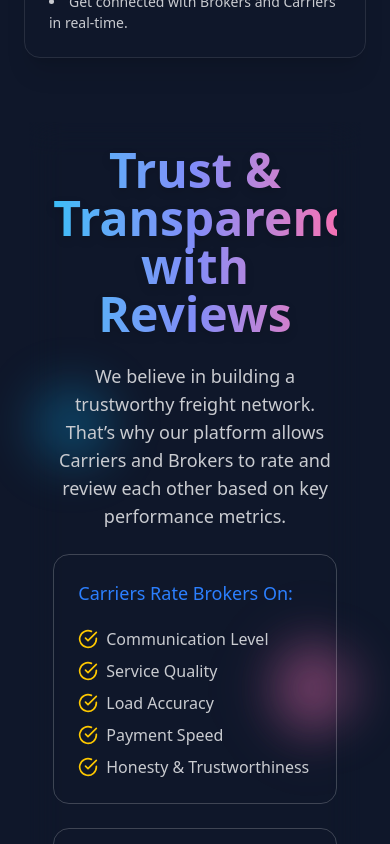
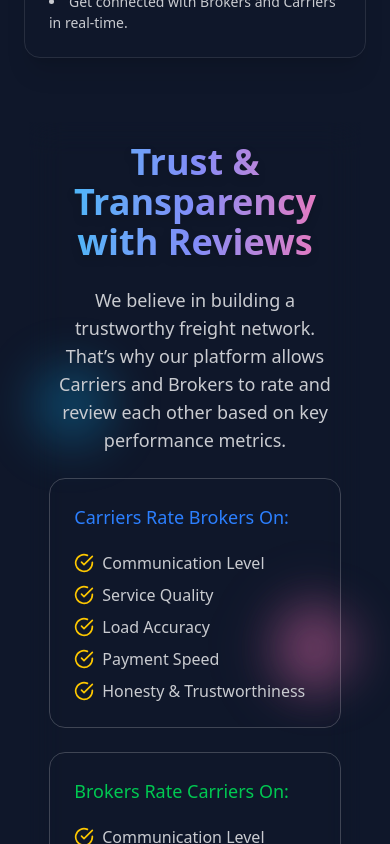
Before and after one commit to abubakirilhomov/acpload, a React (Vite) app: page / in a window 390 px wide. Shown: the part 7660-8504 px from the top of the page. Built offline with nearby package versions, Linux system fonts and the light colour scheme.

Commit message:
responsive

```diff
--- a/src/components/TrustTransparency/TrustTransparency.jsx
+++ b/src/components/TrustTransparency/TrustTransparency.jsx
@@ -30,10 +30,10 @@ const ratingCategories = [
 
 const TrustTransparency = () => {
   return (
-    <section className="container max-w-[85%] bg-opacity-80 backdrop-blur-lg mx-auto p-6 space-y-6">
+    <section className="container max-w-[85%] bg-opacity-80 backdrop-blur-lg mx-auto p-5 space-y-6">
         <Decor/>
       <motion.p
-        className="text-5xl font-bold text-center bg-clip-text text-transparent bg-gradient-to-r from-primary via-secondary to-accent drop-shadow-lg"
+        className="lg:text-5xl text-4xl font-bold text-center bg-clip-text text-transparent bg-gradient-to-r from-primary via-secondary to-accent drop-shadow-lg"
         initial={{ opacity: 0, y: -20 }}
         animate={{ opacity: 1, y: 0 }}
         transition={{ duration: 0.8 }}
```
